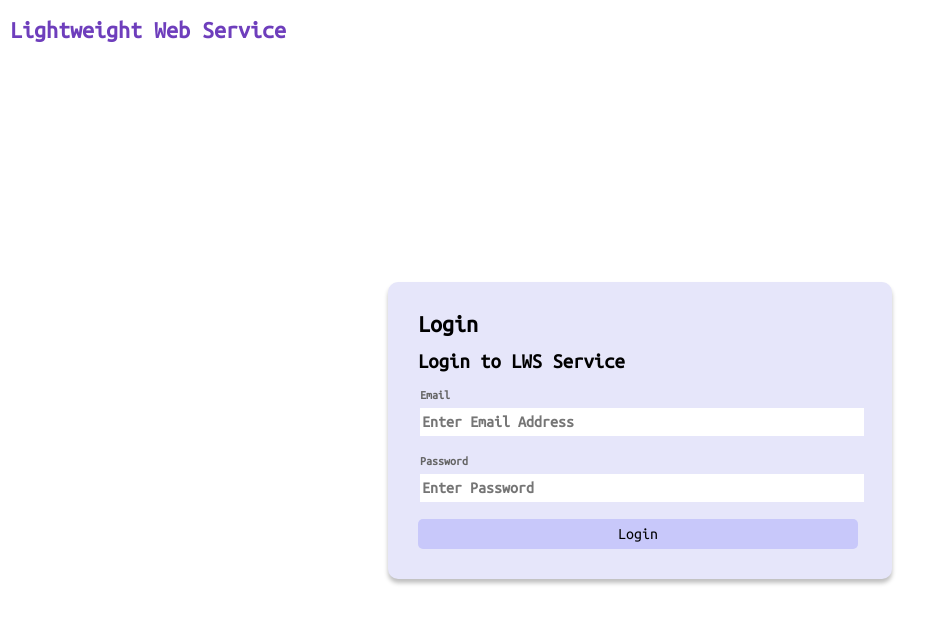
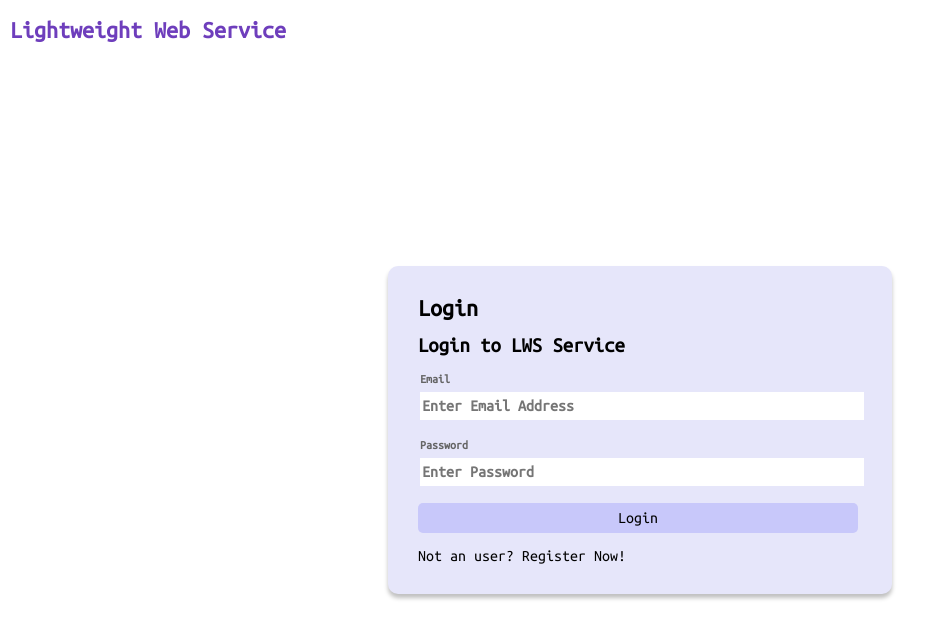
Before and after one commit to LightWebService-Deprecated/LWS-Client, a React (Create React App) app: page /account/login in a window 1280 px wide. Shown: the top 638 px of the page, without its empty margins (0-945 px from the left). Built offline with nearby package versions, Linux system fonts and the light colour scheme.

Commit message:
LoginPage: Add missing registration href

```diff
--- a/src/pages/LoginPage.tsx
+++ b/src/pages/LoginPage.tsx
@@ -93,6 +93,8 @@ class LoginPage extends Component<any, LoginState> {
                             />
                             <LwsButton title={"Login"} width={"440px"} type={"submit"}/>
                         </form>
+                        <a href="/account/register" style={{textDecoration: "none", color: "inherit"}}>Not an user?
+                            Register Now!</a>
                     </LwsFragment>
                 </div>
             </div>
```
